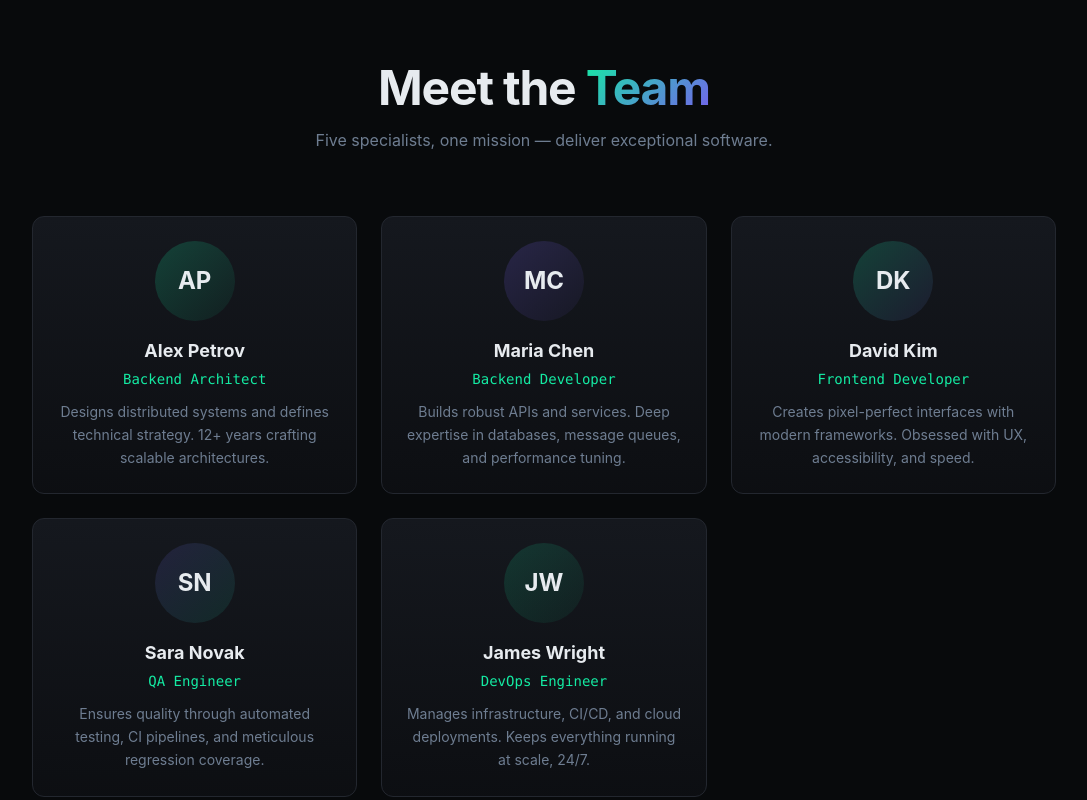
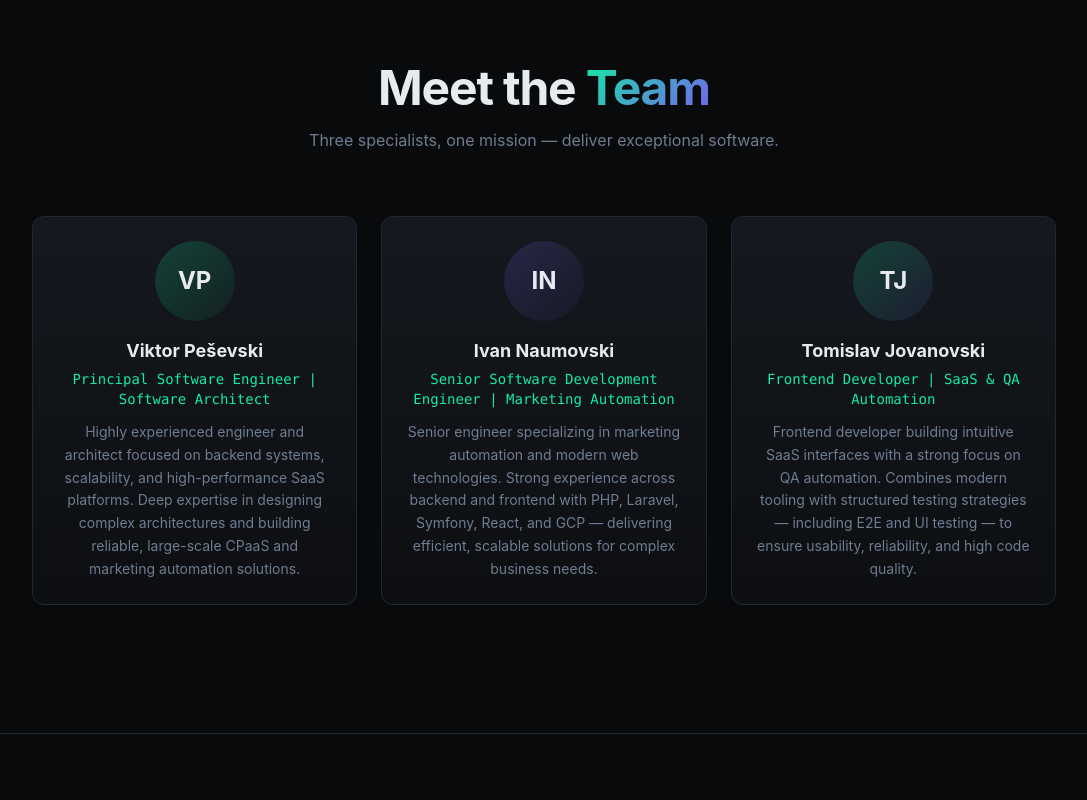
Before and after one commit to Tomche00/dev-team-spotlight, a React (Vite) app: page / in a window 1280 px wide. Shown: the part 3020-3820 px from the top of the page, without its empty margins (96-1183 px from the left). Built offline with nearby package versions, Linux system fonts and the light colour scheme; the HTML template or start-up script is replaced by a standard one.

Commit message:
Changes
Co-authored-by: TomcheOne <181956809+TomcheOne@users.noreply.github.com>

```diff
--- a/src/components/Team.tsx
+++ b/src/components/Team.tsx
@@ -2,39 +2,28 @@ import { motion } from "framer-motion";
 
 const team = [
   {
-    name: "Alex Petrov",
-    role: "Backend Architect",
-    bio: "Designs distributed systems and defines technical strategy. 12+ years crafting scalable architectures.",
-    initials: "AP",
+    name: "Viktor Peševski",
+    role: "Principal Software Engineer | Software Architect",
+    bio: "Highly experienced engineer and architect focused on backend systems, scalability, and high-performance SaaS platforms. Deep expertise in designing complex architectures and building reliable, large-scale CPaaS and marketing automation solutions.",
+    initials: "VP",
     color: "from-primary/20 to-primary/5",
+    linkedin: "https://www.linkedin.com/in/viktor-peshevski-58b667a6/",
   },
   {
-    name: "Maria Chen",
-    role: "Backend Developer",
-    bio: "Builds robust APIs and services. Deep expertise in databases, message queues, and performance tuning.",
-    initials: "MC",
+    name: "Ivan Naumovski",
+    role: "Senior Software Development Engineer | Marketing Automation",
+    bio: "Senior engineer specializing in marketing automation and modern web technologies. Strong experience across backend and frontend with PHP, Laravel, Symfony, React, and GCP — delivering efficient, scalable solutions for complex business needs.",
+    initials: "IN",
     color: "from-accent/20 to-accent/5",
+    linkedin: "https://www.linkedin.com/in/ivan-naumovski-27b151107/",
   },
   {
-    name: "David Kim",
-    role: "Frontend Developer",
-    bio: "Creates pixel-perfect interfaces with modern frameworks. Obsessed with UX, accessibility, and speed.",
-    initials: "DK",
+    name: "Tomislav Jovanovski",
+    role: "Frontend Developer | SaaS & QA Automation",
+    bio: "Frontend developer building intuitive SaaS interfaces with a strong focus on QA automation. Combines modern tooling with structured testing strategies — including E2E and UI testing — to ensure usability, reliability, and high code quality.",
+    initials: "TJ",
     color: "from-primary/20 to-accent/10",
-  },
-  {
-    name: "Sara Novak",
-    role: "QA Engineer",
-    bio: "Ensures quality through automated testing, CI pipelines, and meticulous regression coverage.",
-    initials: "SN",
-    color: "from-accent/15 to-primary/10",
-  },
-  {
-    name: "James Wright",
-    role: "DevOps Engineer",
-    bio: "Manages infrastructure, CI/CD, and cloud deployments. Keeps everything running at scale, 24/7.",
-    initials: "JW",
-    color: "from-primary/15 to-primary/5",
+    linkedin: "https://www.linkedin.com/in/tomce/",
   },
 ];
 
@@ -51,7 +40,7 @@ const Team = () => (
           Meet the <span className="text-gradient">Team</span>
         </h2>
         <p className="text-muted-foreground max-w-lg mx-auto">
-          Five specialists, one mission — deliver exceptional software.
+          Three specialists, one mission — deliver exceptional software.
         </p>
       </motion.div>
 
@@ -68,7 +57,14 @@ const Team = () => (
             <div className={`mx-auto mb-4 flex h-20 w-20 items-center justify-center rounded-full bg-gradient-to-br ${member.color}`}>
               <span className="text-2xl font-bold text-foreground">{member.initials}</span>
             </div>
-            <h3 className="text-lg font-bold mb-1">{member.name}</h3>
+            <a
+              href={member.linkedin}
+              target="_blank"
+              rel="noopener noreferrer"
+              className="text-lg font-bold mb-1 inline-block hover:text-primary transition-colors"
+            >
+              {member.name}
+            </a>
             <p className="text-sm font-medium text-primary mb-3 font-mono">{member.role}</p>
             <p className="text-sm text-muted-foreground leading-relaxed">{member.bio}</p>
           </motion.div>
```
